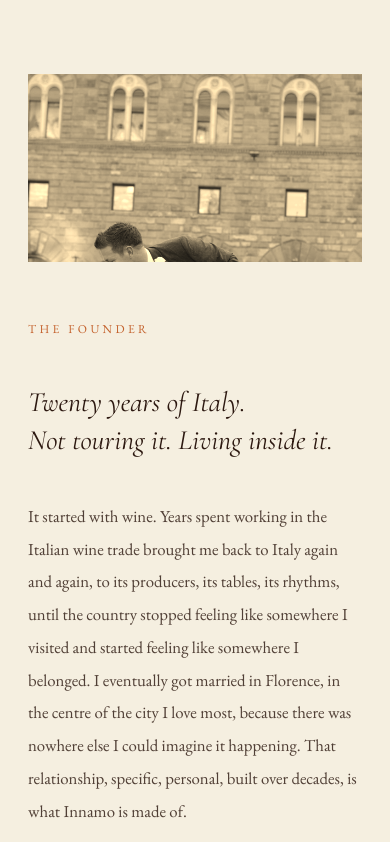
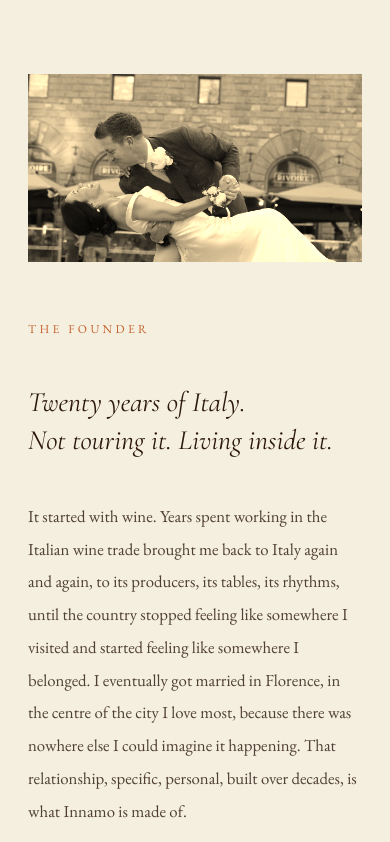
Before and after one commit to NesseHSL/inammorata, a website: page index.html in a window 390 px wide. Shown: the part 8518-9360 px from the top of the page. Drawn offline with nearby package versions, Linux system fonts and the light colour scheme.

Commit message:
Fix mobile crop on founder wedding photo
The base object-position: top carried over into the mobile 16:9
override, so the short wide crop only showed building facade above
the couple. Repositioned to center on both faces.

```diff
--- a/index.html
+++ b/index.html
@@ -681,7 +681,7 @@
         gap: 56px;
       }
       .about-img-wrap::after { display: none; }
-      .about-img-wrap img { aspect-ratio: 16/9; }
+      .about-img-wrap img { aspect-ratio: 16/9; object-position: center 35%; }
     }
 
     @media (max-width: 768px) {
```
